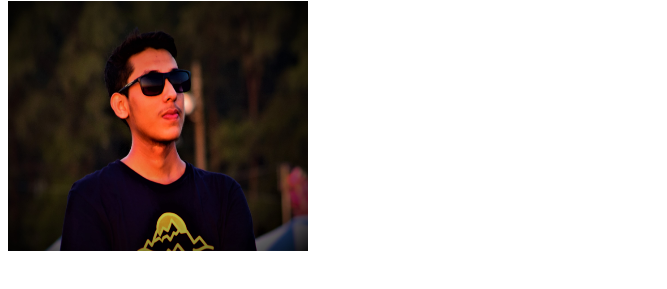
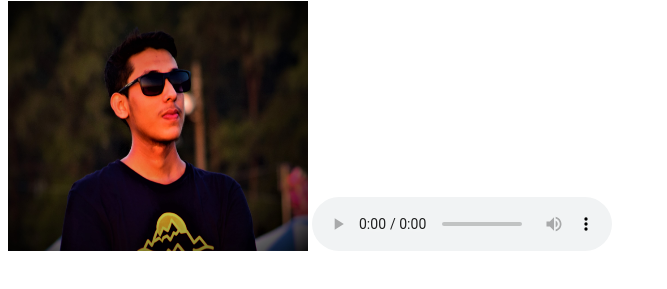
Before and after one commit to Mahadi92/my_first_website, a plain HTML site: page index.html in a window 1280 px wide. Shown: the part 211-500 px from the top of the page, without its empty margins (0-667 px from the left). Drawn offline with Linux system fonts and the light colour scheme.

Commit message:
audio added

```diff
--- a/index.html
+++ b/index.html
@@ -11,6 +11,8 @@
     <h2>Now what is your name</h2>
     <h1>Hey, Do u I'm a Web devloper</h1>
     <img src="3.JPG" width="300px" height="250px">
+    <audio src="audio.mp3" controls></audio>
+
 
 </body>
 </html>
```
Also changed, not shown: 1 other file.
